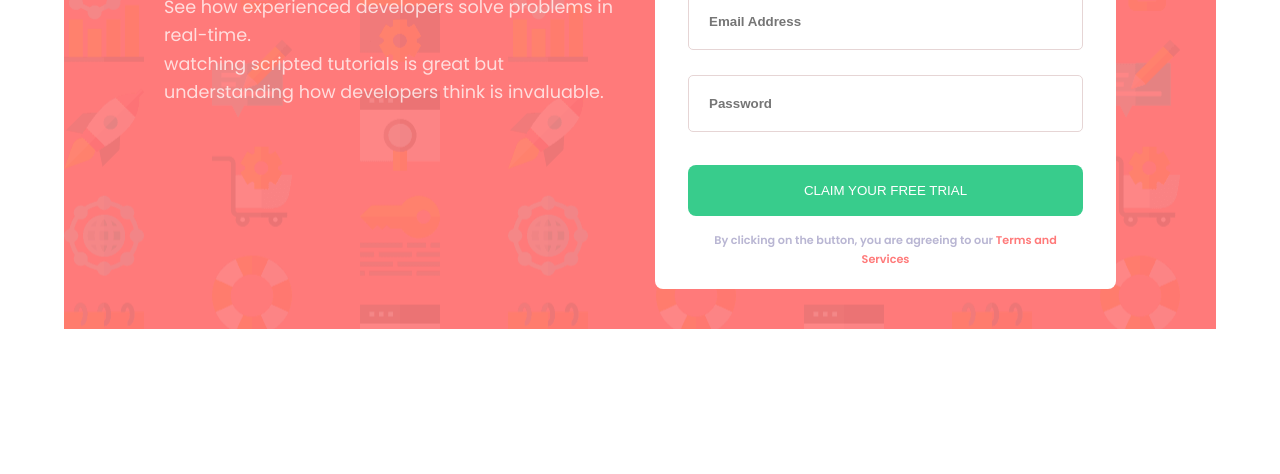
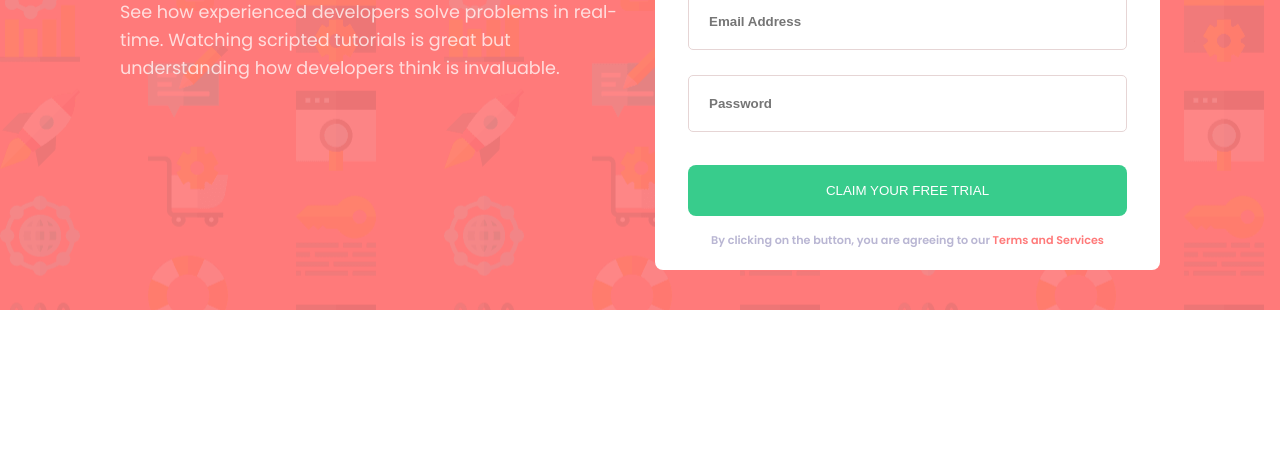
Before and after one commit to efezinoidisi/media-queries, a plain HTML site: page index.html in a window 1280 px wide. Shown: the part 326-800 px from the top of the page. Drawn offline with Linux system fonts and the light colour scheme.

Commit message:
increased width of main to 100%

```diff
--- a/index.html
+++ b/index.html
@@ -18,8 +18,10 @@
         <main>
             <div class="first-box">
                 <h2>Learn to code by watching others</h2>
-                <p>See how experienced developers solve problems in real-time.</p>
-                <p>watching scripted tutorials is great but understanding how developers think is invaluable.</p>
+                <p>
+                    See how experienced developers solve problems in real-time. Watching scripted tutorials is great but
+                    understanding how developers think is invaluable.
+                </p>
             </div>
             <div class="second-box">
                 <div class="top">
--- a/style.css
+++ b/style.css
@@ -156,9 +156,9 @@
     main {
         background-image: url('images/bg-intro-desktop.png');
         flex-direction: row;
-        padding: 40px 100px;
+        padding: 40px 120px;
         gap: 30px;
-        width: 90%;
+        width: 100%;
         margin: auto;
     }
 
```
